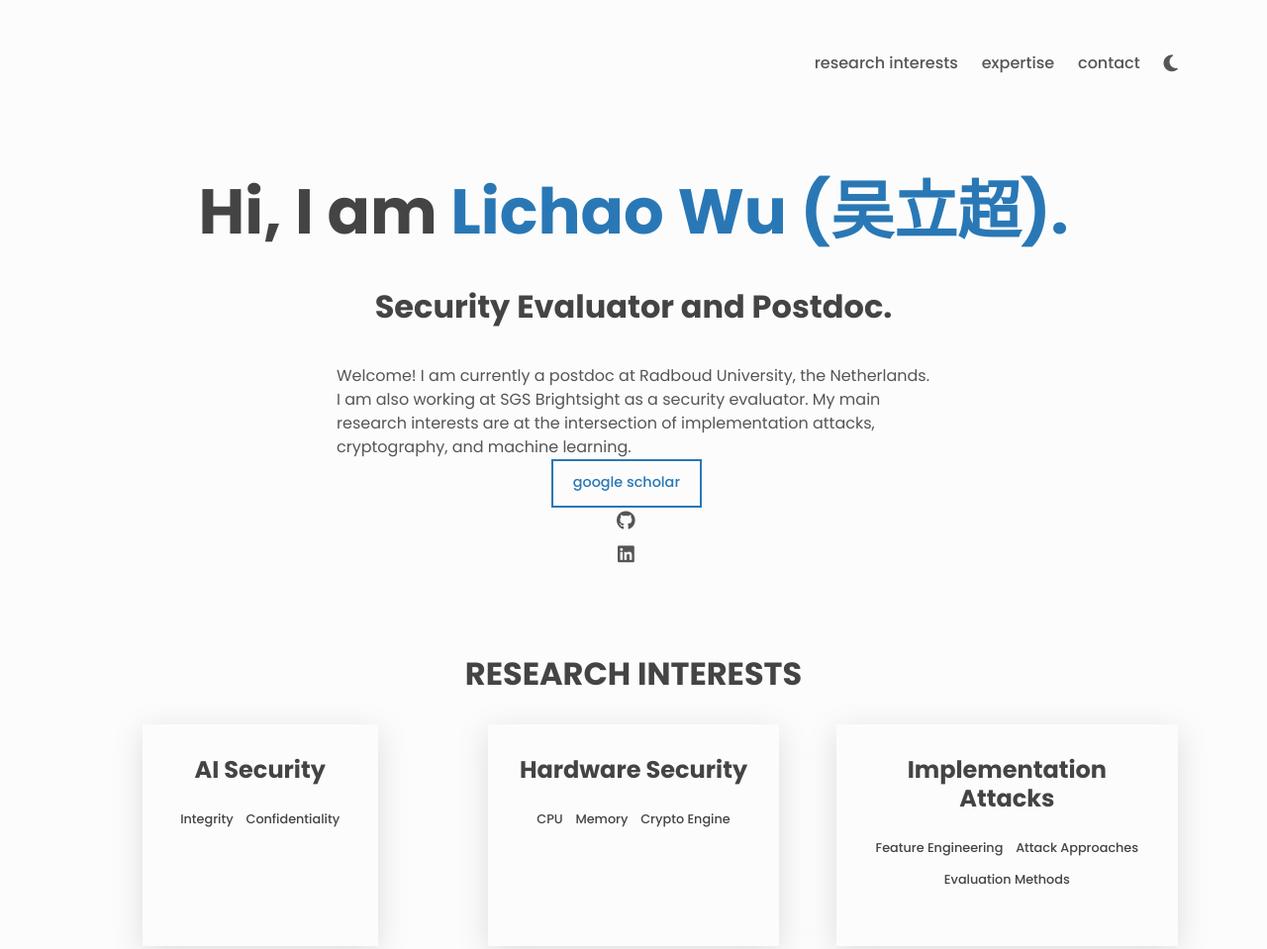
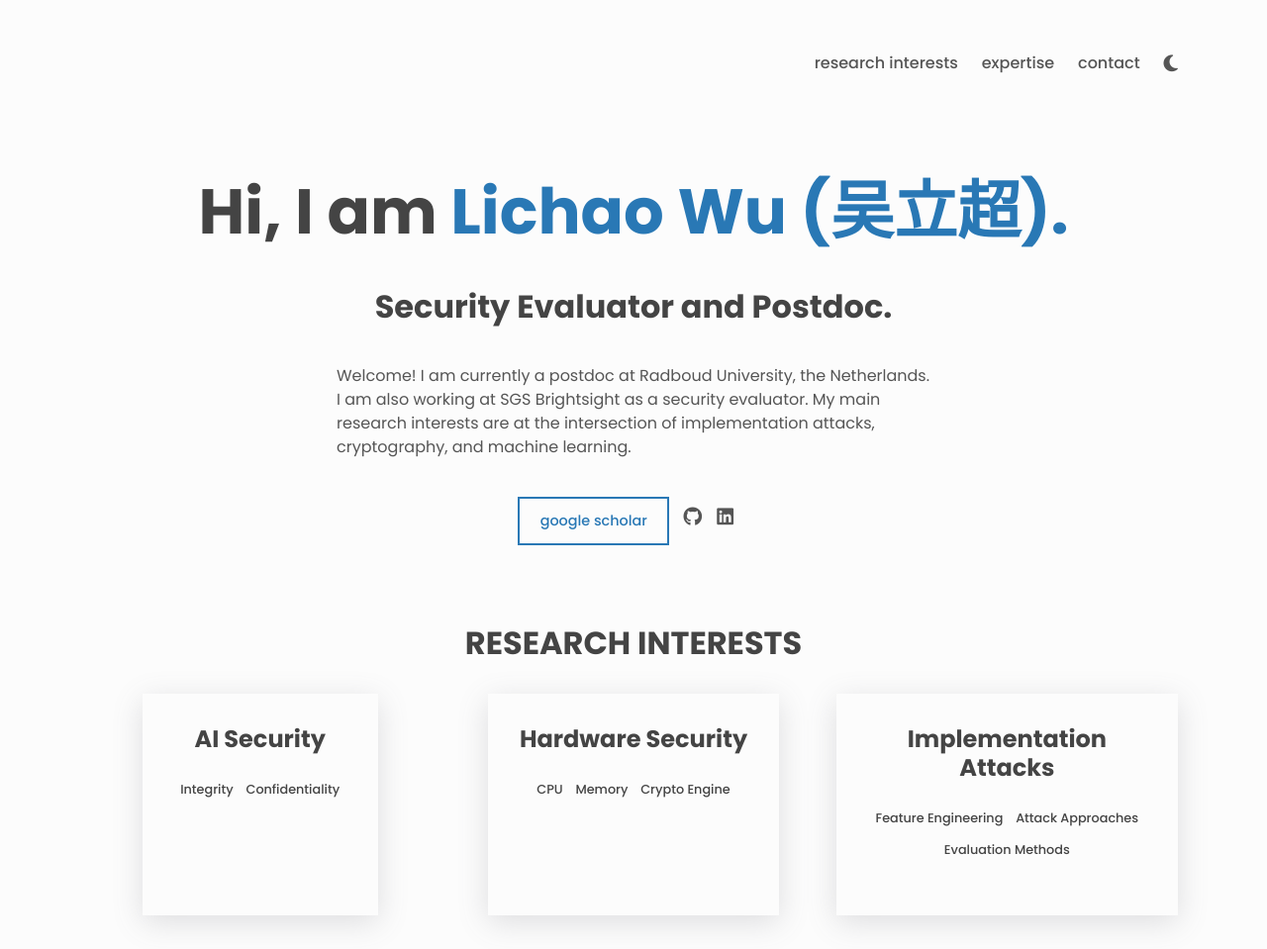
Before and after one commit to lichao-wu9/lichao-wu9.github.io, a plain HTML site: page index.html in a window 1280 px wide. Shown: the top 959 px of the page at 99% size. Drawn offline with Linux system fonts and the light colour scheme.

Commit message:
Update index.html

```diff
--- a/index.html
+++ b/index.html
@@ -63,10 +63,12 @@
           My main research interests are at the intersection of implementation attacks, cryptography, and machine learning.
         </p>
 
-<!--         <div class="about__contact center">
-          <a href="https://example.com">
+        <div class="about__contact center">
+
+<!--           <a href="https://example.com">
             <span class="btn btn--outline">Resume</span>
           </a> -->
+
           <a href="https://scholar.google.com/citations?user=1cteIHQAAAAJ&hl=en">
             <span class="btn btn--outline">Google Scholar</span>
           </a>
```
